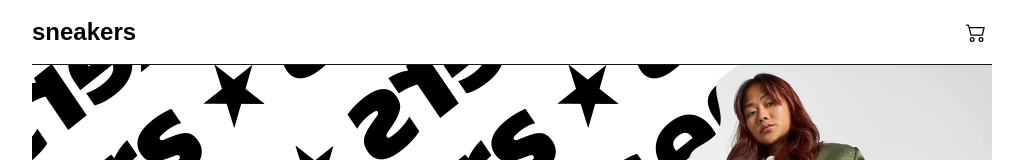
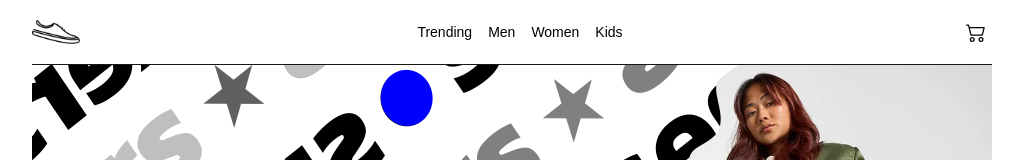
Before and after one commit to BillyJoelBallola/e-commerce-product-page, a React (Vite) app: page / in a window 1280 px wide. Shown: the top 160 px of the page, without its empty margins (128-1151 px from the left). Built offline with nearby package versions, Linux system fonts and the light colour scheme.

Commit message:
navlinks

```diff
--- a/index.html
+++ b/index.html
@@ -4,7 +4,7 @@
     <meta charset="UTF-8" />
     <link rel="icon" type="image/svg+xml" href="/vite.svg" />
     <meta name="viewport" content="width=device-width, initial-scale=1.0" />
-    <title>Sneakers</title>
+    <title>SneakerDrop</title>
   </head>
   <body>
     <div id="root"></div>
--- a/src/components/Navbar.tsx
+++ b/src/components/Navbar.tsx
@@ -1,13 +1,39 @@
+import { Link } from "react-router";
 import Cart from "./Cart";
 
 function Navbar() {
+  const links = [
+    { label: "Trending", path: "/" },
+    { label: "Men", path: "/" },
+    { label: "Women", path: "/" },
+    { label: "Kids", path: "/" },
+  ];
+
   return (
     <nav className="fixed w-full top-0 left-0 right-0">
-      <div className="w-[92%] md:w-[85%] lg:w-[75%] max-w-[1024px] mx-auto bg-white flex items-center justify-between py-4 border-b border-neutral-900">
-        <a href="/" className="text-2xl font-bold">
-          sneakers
-        </a>
-        <Cart />
+      <div className="w-[92%] md:w-[85%] lg:w-[75%] max-w-[1024px] mx-auto bg-white pt-2 md:py-2 border-b border-neutral-900">
+        <div className="flex items-center justify-between">
+          <a href="/" className="size-12 grid place-items-center">
+            <img src="/logo.png" alt="logo-img" />
+          </a>
+          <ul className="hidden md:flex items-center gap-4 text-sm">
+            {links.map((link) => (
+              <li key={link.label}>
+                <Link to={link.path}>{link.label}</Link>
+              </li>
+            ))}
+          </ul>
+          <Cart />
+        </div>
+
+        {/* mobile view */}
+        <ul className="flex md:hidden items-center justify-center gap-2 text-sm border-t">
+          {links.map((link) => (
+            <li key={link.label}>
+              <Link to={link.path}>{link.label}</Link>
+            </li>
+          ))}
+        </ul>
       </div>
     </nav>
   );
--- a/src/pages/Home.tsx
+++ b/src/pages/Home.tsx
@@ -4,7 +4,7 @@ import { dummyData } from "../utils/data";
 
 function HomePage() {
   return (
-    <div className="space-y-8 md:space-y-12 py-16">
+    <div className="space-y-8 md:space-y-12 py-18 md:py-16">
       <header className="h-[250px] overflow-hidden md:h-full border-b">
         <img
           className="min-h-[450px] object-cover object-right"
```
Also changed, not shown: public/header-img.png, public/logo.png (added).
